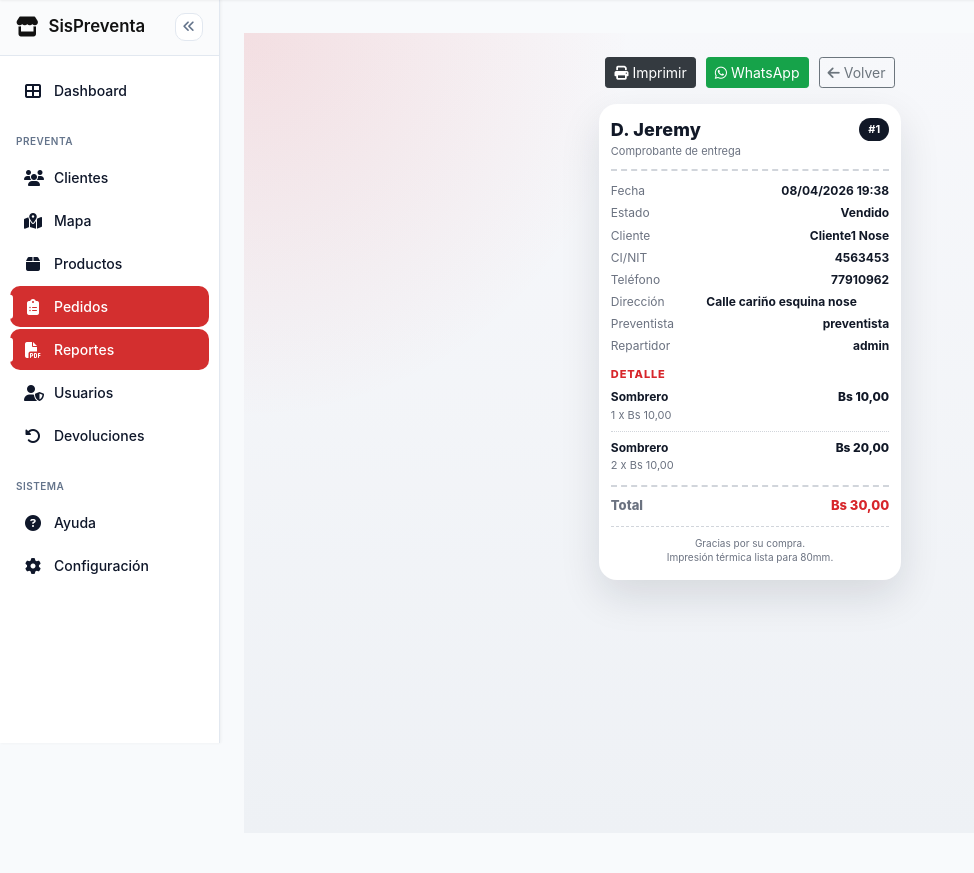
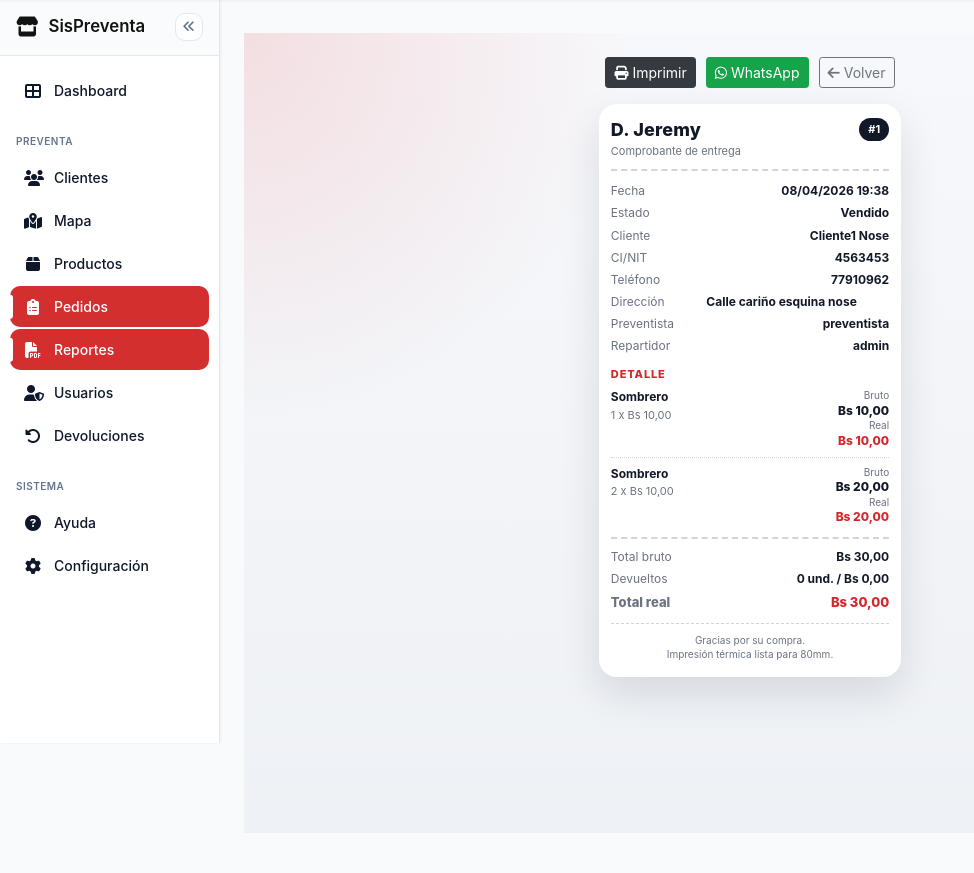
Before and after one commit to Guilder23/Sistema-Preventa, a Django app: page /reportes/pedidos/1/ticket/ in a window 1280 px wide. Shown: the part 57-930 px from the top of the page, without its empty margins (0-974 px from the left). Run offline with Django 5.2, Linux system fonts and the light colour scheme; a user stored in the database is signed in; data comes from the database, SQL or seed files in the repository; data that the repository does not hold is empty; some libraries are stand-ins or nearby versions.

Commit message:
Sacando el toral bruto y total real en pedidos y reportes, pdf y termico y tablas de pedidos y reportes

```diff
--- a/apps/reportes/views.py
+++ b/apps/reportes/views.py
@@ -93,7 +93,7 @@ def _pedidos_filtrados(request, user):
 
 @login_required
 def reportes_inicio(request):
-    from apps.pedidos.models import Pedido
+    from apps.pedidos.models import Pedido, DevolucionItem
 
     pedidos, filtros, preventistas = _pedidos_filtrados(request, request.user)
 
@@ -116,6 +116,26 @@ def reportes_inicio(request):
         pedidos.filter(estado=Pedido.ESTADO_ANULADO).aggregate(total=Sum("total")).get("total")
         or 0
     )
+
+    pedidos = list(pedidos)
+    pedido_ids = [p.id for p in pedidos]
+    devuelto_monto_por_pedido = defaultdict(lambda: Decimal("0.00"))
+
+    if pedido_ids:
+        devolucion_items = DevolucionItem.objects.filter(
+            devolucion__pedido_id__in=pedido_ids,
+            detalle_pedido__isnull=False,
+        ).select_related("detalle_pedido", "devolucion")
+
+        for item in devolucion_items:
+            precio = item.detalle_pedido.precio_unitario if item.detalle_pedido else Decimal("0.00")
+            monto = (precio or Decimal("0.00")) * Decimal(int(item.cantidad_devuelta or 0))
+            devuelto_monto_por_pedido[item.devolucion.pedido_id] += monto
+
+    for p in pedidos:
+        monto_devuelto = devuelto_monto_por_pedido.get(p.id, Decimal("0.00"))
+        p.total_devuelto_monto = monto_devuelto
+        p.total_neto = (p.total or Decimal("0.00")) - monto_devuelto
 
     return render(
         request,
@@ -143,7 +163,7 @@ def reportes_inicio(request):
 
 @login_required
 def pedidos_pdf(request):
-    from apps.pedidos.models import DetallePedido
+    from apps.pedidos.models import DetallePedido, DevolucionItem
 
     pedidos, filtros, _ = _pedidos_filtrados(request, request.user)
 
@@ -323,10 +343,34 @@ def pedidos_pdf(request):
     story.append(info_table)
     story.append(Spacer(1, 12))
 
-    data = [["#", "Cliente", "Preventista", "Fecha", "Estado", "Total"]]
+    pedido_ids = list(pedidos.values_list("id", flat=True))
+    devueltos_por_pedido = {}
+    monto_devuelto_por_pedido = defaultdict(lambda: Decimal("0.00"))
+    if pedido_ids:
+        devueltos_rows = (
+            DevolucionItem.objects.filter(devolucion__pedido_id__in=pedido_ids)
+            .values("devolucion__pedido_id")
+            .annotate(total_devuelto=Sum("cantidad_devuelta"))
+        )
+        for row in devueltos_rows:
+            devueltos_por_pedido[row["devolucion__pedido_id"]] = int(row["total_devuelto"] or 0)
+
+        devolucion_items = DevolucionItem.objects.filter(
+            devolucion__pedido_id__in=pedido_ids,
+            detalle_pedido__isnull=False,
+        ).select_related("detalle_pedido", "devolucion")
+        for item in devolucion_items:
+            precio = item.detalle_pedido.precio_unitario if item.detalle_pedido else Decimal("0.00")
+            monto = (precio or Decimal("0.00")) * Decimal(int(item.cantidad_devuelta or 0))
+            monto_devuelto_por_pedido[item.devolucion.pedido_id] += monto
+
+    data = [["#", "Cliente", "Preventista", "Fecha", "Estado", "Devueltos", "Total bruto", "Total real"]]
     total_monto = 0
+    total_monto_neto = Decimal("0.00")
     for p in pedidos:
         total_monto += p.total
+        total_neto = (p.total or Decimal("0.00")) - monto_devuelto_por_pedido.get(p.id, Decimal("0.00"))
+        total_monto_neto += total_neto
         data.append(
             [
                 str(p.id),
@@ -334,13 +378,15 @@ def pedidos_pdf(request):
                 p.preventista.get_full_name() or p.preventista.username,
                 p.fecha.strftime("%d/%m/%Y %H:%M"),
                 p.get_estado_display(),
+                str(devueltos_por_pedido.get(p.id, 0)),
                 _fmt_money(p.total),
+                _fmt_money(total_neto),
             ]
         )
 
     table = Table(
         data,
-        colWidths=[12 * mm, 45 * mm, 33 * mm, 38 * mm, 26 * mm, 24 * mm],
+        colWidths=[8 * mm, 33 * mm, 24 * mm, 28 * mm, 18 * mm, 14 * mm, 21 * mm, 21 * mm],
         repeatRows=1,
     )
     table.setStyle(
@@ -351,7 +397,8 @@ def pedidos_pdf(request):
                 ("FONTNAME", (0, 0), (-1, 0), "Helvetica-Bold"),
                 ("FONTSIZE", (0, 0), (-1, 0), 9),
                 ("ALIGN", (0, 0), (0, -1), "CENTER"),
-                ("ALIGN", (-1, 1), (-1, -1), "RIGHT"),
+                ("ALIGN", (5, 1), (5, -1), "CENTER"),
+                ("ALIGN", (6, 1), (7, -1), "RIGHT"),
                 ("GRID", (0, 0), (-1, -1), 0.25, colors.HexColor("#cfd4da")),
                 ("ROWBACKGROUNDS", (0, 1), (-1, -1), [colors.white, zebra]),
                 ("VALIGN", (0, 0), (-1, -1), "MIDDLE"),
@@ -369,7 +416,8 @@ def pedidos_pdf(request):
         ["Subtotal vendidos", _fmt_money(subtotal_vendidos)],
         ["Subtotal pendientes", _fmt_money(subtotal_pendientes)],
         ["Subtotal anulados", _fmt_money(subtotal_anulados)],
-        ["TOTAL", _fmt_money(total_monto)],
+        ["TOTAL BRUTO", _fmt_money(total_monto)],
+        ["TOTAL REAL", _fmt_money(total_monto_neto)],
     ]
     totals_table = Table(
         totals_data,
@@ -381,9 +429,9 @@ def pedidos_pdf(request):
                 ("FONTSIZE", (0, 0), (-1, 0), 9),
                 ("TEXTCOLOR", (0, 0), (-1, 0), muted),
                 ("LINEABOVE", (0, 3), (-1, 3), 0.7, colors.HexColor("#cfd4da")),
-                ("FONTNAME", (0, 3), (-1, 3), "Helvetica-Bold"),
-                ("FONTSIZE", (0, 3), (-1, 3), 10),
-                ("TEXTCOLOR", (0, 3), (-1, 3), accent),
+                ("FONTNAME", (0, 3), (-1, 4), "Helvetica-Bold"),
+                ("FONTSIZE", (0, 3), (-1, 4), 10),
+                ("TEXTCOLOR", (0, 3), (-1, 4), accent),
             ]
         ),
     )
@@ -505,13 +553,53 @@ def pedidos_pdf(request):
 
 @login_required
 def pedido_ticket(request, id: int):
-    from apps.pedidos.models import Pedido
+    from apps.pedidos.models import Pedido, DevolucionItem
 
     pedido = get_object_or_404(_pedido_qs_para_usuario(request.user), id=id)
     if pedido.estado not in {Pedido.ESTADO_VENDIDO, Pedido.ESTADO_NO_ENTREGADO}:
         return redirect("listar_pedidos")
 
-    detalles = pedido.detalles.select_related("producto").all()
+    detalles_qs = list(pedido.detalles.select_related("producto").all())
+    detalle_ids = [d.id for d in detalles_qs]
+
+    devueltos_por_detalle = defaultdict(int)
+    if detalle_ids:
+        devueltos_rows = (
+            DevolucionItem.objects.filter(
+                devolucion__pedido_id=pedido.id,
+                detalle_pedido_id__in=detalle_ids,
+            )
+            .values("detalle_pedido_id")
+            .annotate(total_devuelto=Sum("cantidad_devuelta"))
+        )
+        for row in devueltos_rows:
+            devueltos_por_detalle[row["detalle_pedido_id"]] = int(row["total_devuelto"] or 0)
+
+    detalles = []
+    total_devuelto_unidades = 0
+    total_devuelto_monto = Decimal("0.00")
+    for d in detalles_qs:
+        cant_devuelta = int(devueltos_por_detalle.get(d.id, 0))
+        subtotal_bruto = d.subtotal or Decimal("0.00")
+        monto_devuelto_item = (d.precio_unitario or Decimal("0.00")) * Decimal(cant_devuelta)
+        subtotal_neto = subtotal_bruto - monto_devuelto_item
+
+        total_devuelto_unidades += cant_devuelta
+        total_devuelto_monto += monto_devuelto_item
+
+        detalles.append(
+            {
+                "producto_nombre": d.producto.nombre,
+                "cantidad": int(d.cantidad or 0),
+                "precio_unitario": d.precio_unitario or Decimal("0.00"),
+                "cantidad_devuelta": cant_devuelta,
+                "subtotal_bruto": subtotal_bruto,
+                "subtotal_neto": subtotal_neto,
+            }
+        )
+
+    total_bruto = pedido.total or Decimal("0.00")
+    total_real = total_bruto - total_devuelto_monto
 
     repartidor = request.user.get_full_name() or request.user.username
     cliente_nombre = f"{pedido.cliente.nombres} {pedido.cliente.apellidos or ''}".strip()
@@ -527,6 +615,10 @@ def pedido_ticket(request, id: int):
             "preventista_nombre": preventista_nombre,
             "repartidor_nombre": repartidor,
             "estado_display": pedido.get_estado_display(),
+            "total_bruto": total_bruto,
+            "total_devuelto_unidades": total_devuelto_unidades,
+            "total_devuelto_monto": total_devuelto_monto,
+            "total_real": total_real,
         },
     )
 
@@ -562,7 +654,7 @@ def marcar_ticket_impreso(request, id: int):
         return JsonResponse({"ok": False, "error": "Método no permitido"}, status=405)
 
     perfil = getattr(request.user, "perfil", None)
-    if not (request.user.is_superuser or (perfil and perfil.rol == "repartidor")):
+    if not (request.user.is_superuser or (perfil and perfil.rol in {"repartidor", "administrador"})):
         return JsonResponse({"ok": False, "error": "Sin permisos"}, status=403)
 
     pedido = get_object_or_404(_pedido_qs_para_usuario(request.user), id=id)
@@ -581,10 +673,10 @@ def marcar_ticket_impreso(request, id: int):
 
 @login_required
 def compartir_ticket_whatsapp(request, id: int):
-    from apps.pedidos.models import Pedido
+    from apps.pedidos.models import Pedido, DevolucionItem
 
     perfil = getattr(request.user, "perfil", None)
-    if not (request.user.is_superuser or (perfil and perfil.rol == "repartidor")):
+    if not (request.user.is_superuser or (perfil and perfil.rol in {"repartidor", "administrador"})):
         return redirect("listar_pedidos")
 
     pedido = get_object_or_404(_pedido_qs_para_usuario(request.user), id=id)
@@ -598,12 +690,26 @@ def compartir_ticket_whatsapp(request, id: int):
     cliente_nombre = f"{pedido.cliente.nombres} {pedido.cliente.apellidos or ''}".strip()
     ticket_url = request.build_absolute_uri(reverse("reporte_pedido_ticket", args=[pedido.id]))
 
+    detalle_ids = list(pedido.detalles.values_list("id", flat=True))
+    total_devuelto_monto = Decimal("0.00")
+    if detalle_ids:
+        devolucion_items = DevolucionItem.objects.filter(
+            devolucion__pedido_id=pedido.id,
+            detalle_pedido_id__in=detalle_ids,
+        ).select_related("detalle_pedido")
+        for item in devolucion_items:
+            precio = item.detalle_pedido.precio_unitario if item.detalle_pedido else Decimal("0.00")
+            total_devuelto_monto += (precio or Decimal("0.00")) * Decimal(int(item.cantidad_devuelta or 0))
+
+    total_real = (pedido.total or Decimal("0.00")) - total_devuelto_monto
+
     mensaje = (
         f"Comprobante de entrega\n"
         f"Pedido #{pedido.id}\n"
         f"Cliente: {cliente_nombre}\n"
         f"Estado: {pedido.get_estado_display()}\n"
-        f"Total: Bs {pedido.total:.2f}\n"
+        f"Total bruto: Bs {(pedido.total or Decimal('0.00')):.2f}\n"
+        f"Total real: Bs {total_real:.2f}\n"
         f"Ticket: {ticket_url}"
     )
 
@@ -612,10 +718,27 @@ def compartir_ticket_whatsapp(request, id: int):
 
 @login_required
 def pedido_pdf(request, id: int):
-    from apps.pedidos.models import Pedido
+    from apps.pedidos.models import Pedido, DevolucionItem
 
     pedido = get_object_or_404(_pedido_qs_para_usuario(request.user), id=id)
     detalles = pedido.detalles.select_related("producto").all()
+
+    detalle_ids = list(detalles.values_list("id", flat=True))
+    devueltos_por_detalle = {}
+    if detalle_ids:
+        devueltos_rows = (
+            DevolucionItem.objects.filter(
+                devolucion__pedido_id=pedido.id,
+                detalle_pedido_id__in=detalle_ids,
+            )
+            .values("detalle_pedido_id")
+            .annotate(total_devuelto=Sum("cantidad_devuelta"))
+        )
+        for row in devueltos_rows:
+            devueltos_por_detalle[row["detalle_pedido_id"]] = int(row["total_devuelto"] or 0)
+
+    total_devueltos = sum(devueltos_por_detalle.values())
+    total_devuelto_monto = Decimal("0.00")
 
     def _fmt_money(value) -> str:
         try:
@@ -805,24 +928,31 @@ def pedido_pdf(request, id: int):
     story.append(Spacer(1, 12))
 
     # Items table
-    data = [["SL", "Descripción", "Precio", "Cant.", "Total"]]
+    data = [["SL", "Descripción", "Precio", "Cant.", "Devueltos", "Total bruto", "Total real"]]
     for idx, d in enumerate(detalles, start=1):
         desc = d.producto.nombre
         if getattr(d.producto, "codigo", None):
             desc = f"{d.producto.codigo} - {desc}"
+        cant_devuelta = int(devueltos_por_detalle.get(d.id, 0))
+        subtotal_neto = (d.subtotal or Decimal("0.00")) - ((d.precio_unitario or Decimal("0.00")) * Decimal(cant_devuelta))
+        total_devuelto_monto += (d.precio_unitario or Decimal("0.00")) * Decimal(cant_devuelta)
         data.append(
             [
                 str(idx),
                 desc,
                 _fmt_money(d.precio_unitario),
                 str(d.cantidad),
+                str(cant_devuelta),
                 _fmt_money(d.subtotal),
+                _fmt_money(subtotal_neto),
             ]
         )
 
+    total_neto = (pedido.total or Decimal("0.00")) - total_devuelto_monto
+
     items_table = Table(
         data,
-        colWidths=[10 * mm, 95 * mm, 28 * mm, 18 * mm, 29 * mm],
+        colWidths=[8 * mm, 66 * mm, 20 * mm, 14 * mm, 14 * mm, 24 * mm, 24 * mm],
         repeatRows=1,
     )
     items_table.setStyle(
@@ -833,8 +963,9 @@ def pedido_pdf(request, id: int):
                 ("FONTNAME", (0, 0), (-1, 0), "Helvetica-Bold"),
                 ("FONTSIZE", (0, 0), (-1, 0), 9),
                 ("ALIGN", (0, 0), (0, -1), "CENTER"),
-                ("ALIGN", (2, 1), (-1, -1), "RIGHT"),
-                ("ALIGN", (3, 1), (3, -1), "CENTER"),
+                ("ALIGN", (2, 1), (2, -1), "RIGHT"),
+                ("ALIGN", (5, 1), (6, -1), "RIGHT"),
+                ("ALIGN", (3, 1), (4, -1), "CENTER"),
                 ("VALIGN", (0, 0), (-1, -1), "MIDDLE"),
                 ("GRID", (0, 0), (-1, -1), 0.25, colors.HexColor("#cfd4da")),
                 ("ROWBACKGROUNDS", (0, 1), (-1, -1), [colors.white, zebra]),
@@ -850,8 +981,10 @@ def pedido_pdf(request, id: int):
 
     # Totals block (right aligned)
     totals_data = [
-        ["Subtotal", _fmt_money(pedido.total)],
-        ["TOTAL", _fmt_money(pedido.total)],
+        ["Devueltos (unid.)", str(total_devueltos)],
+        ["Monto devuelto", _fmt_money(total_devuelto_monto)],
+        ["Subtotal bruto", _fmt_money(pedido.total)],
+        ["TOTAL REAL", _fmt_money(total_neto)],
     ]
     totals_table = Table(
         totals_data,
@@ -862,10 +995,10 @@ def pedido_pdf(request, id: int):
                 ("FONTNAME", (0, 0), (-1, 0), "Helvetica"),
                 ("FONTSIZE", (0, 0), (-1, 0), 9),
                 ("TEXTCOLOR", (0, 0), (-1, 0), muted),
-                ("LINEABOVE", (0, 1), (-1, 1), 0.7, colors.HexColor("#cfd4da")),
-                ("FONTNAME", (0, 1), (-1, 1), "Helvetica-Bold"),
-                ("FONTSIZE", (0, 1), (-1, 1), 11),
-                ("TEXTCOLOR", (0, 1), (-1, 1), accent),
+                ("LINEABOVE", (0, 3), (-1, 3), 0.7, colors.HexColor("#cfd4da")),
+                ("FONTNAME", (0, 3), (-1, 3), "Helvetica-Bold"),
+                ("FONTSIZE", (0, 3), (-1, 3), 11),
+                ("TEXTCOLOR", (0, 3), (-1, 3), accent),
                 ("TOPPADDING", (0, 0), (-1, -1), 2),
                 ("BOTTOMPADDING", (0, 0), (-1, -1), 2),
             ]
--- a/static/css/reportes/pedido_ticket.css
+++ b/static/css/reportes/pedido_ticket.css
@@ -131,11 +131,30 @@
     margin-top: 2px;
 }
 
+.ticket-item-meta--danger {
+    color: #d7262b;
+    font-weight: 700;
+}
+
+.ticket-item-total-wrap {
+    min-width: 90px;
+    text-align: right;
+}
+
+.ticket-item-total-label {
+    font-size: 10px;
+    color: #6b7280;
+}
+
 .ticket-item-total {
     min-width: 78px;
     text-align: right;
     font-weight: 800;
     white-space: nowrap;
+}
+
+.ticket-item-total--real {
+    color: #d7262b;
 }
 
 .ticket-total-box {
--- a/static/js/pedidos/modals/ver.js
+++ b/static/js/pedidos/modals/ver.js
@@ -4,6 +4,7 @@
     function estadoLabel(estado) {
         if (estado === 'anulado') return 'Anulado';
         if (estado === 'vendido') return 'Vendido';
+        if (estado === 'no_entregado') return 'No entregado';
         return 'Pendiente';
     }
 
@@ -23,6 +24,7 @@
                     $('#verPedidoFecha').text(data.fecha || '—');
                     $('#verPedidoEstado').text(estadoLabel(data.estado));
                     $('#verPedidoTotal').text(data.total || '0.00');
+                    $('#verPedidoTotalNeto').text(data.total_neto || data.total || '0.00');
                     $('#verPedidoObs').text(data.observacion || '—');
 
                     const body = $('#verPedidoDetalles');
@@ -30,12 +32,16 @@
                     (data.detalles || []).forEach((d) => {
                         const precio = d.precio_unitario ?? '0.00';
                         const subtotal = d.subtotal ?? '0.00';
+                        const devuelto = d.cantidad_devuelta ?? 0;
+                        const subtotalNeto = d.subtotal_neto ?? subtotal;
                         body.append(`
                             <tr>
                                 <td>${d.producto__nombre}</td>
                                 <td>Bs ${precio}</td>
                                 <td>${d.cantidad}</td>
+                                <td>${devuelto}</td>
                                 <td>Bs ${subtotal}</td>
+                                <td>Bs ${subtotalNeto}</td>
                             </tr>
                         `);
                     });
--- a/templates/pedidos/modals/ver.html
+++ b/templates/pedidos/modals/ver.html
@@ -24,7 +24,9 @@
                                 <th>Producto</th>
                                 <th style="width: 18%;">Precio (Bs)</th>
                                 <th style="width: 14%;">Cant.</th>
+                                <th style="width: 12%;">Dev.</th>
                                 <th style="width: 18%;">Subtotal (Bs)</th>
+                                <th style="width: 18%;">Total real (Bs)</th>
                             </tr>
                         </thead>
                         <tbody id="verPedidoDetalles"></tbody>
@@ -32,7 +34,8 @@
                 </div>
 
                 <div class="text-right">
-                    <h5 class="mb-0">Total: Bs <span id="verPedidoTotal">0.00</span></h5>
+                    <div><strong>Total bruto:</strong> Bs <span id="verPedidoTotal">0.00</span></div>
+                    <h5 class="mb-0">Total real: Bs <span id="verPedidoTotalNeto">0.00</span></h5>
                 </div>
 
                 <div class="mt-2">
--- a/templates/pedidos/pedidos.html
+++ b/templates/pedidos/pedidos.html
@@ -84,7 +84,8 @@
                         <th style="width: 28%;">Cliente</th>
                         <th style="width: 18%;">Preventista</th>
                         <th style="width: 16%;">Fecha</th>
-                        <th style="width: 12%;">Total</th>
+                        <th style="width: 10%;">Total Bruto</th>
+                        <th style="width: 10%;">Total Real</th>
                         <th style="width: 10%;" class="text-center">Estado</th>
                         <th style="width: 12%;" class="text-center">Acciones</th>
                     </tr>
@@ -102,6 +103,7 @@
                         </td>
                         <td><small class="text-muted">{{ p.fecha|date:'d/m/Y H:i' }}</small></td>
                         <td class="font-weight-bold">Bs {{ p.total|floatformat:2 }}</td>
+                        <td class="font-weight-bold">Bs {{ p.total_neto|floatformat:2 }}</td>
                         <td class="text-center">
                             {% if p.estado == 'anulado' %}
                             <span class="badge-estado badge-estado-anulado"><i class="fas fa-ban"></i> Anulado</span>
@@ -195,7 +197,7 @@
                     </tr>
                     {% empty %}
                     <tr>
-                        <td colspan="7" class="text-center py-4">
+                        <td colspan="8" class="text-center py-4">
                             <i class="fas fa-inbox fa-3x text-muted mb-2"></i>
                             <p class="text-muted">No hay pedidos registrados</p>
                         </td>
--- a/templates/reportes/pedido_ticket.html
+++ b/templates/reportes/pedido_ticket.html
@@ -77,19 +77,35 @@
                 {% for d in detalles %}
                 <article class="ticket-item">
                     <div class="ticket-item-main">
-                        <div class="ticket-item-name">{{ d.producto.nombre }}</div>
+                        <div class="ticket-item-name">{{ d.producto_nombre }}</div>
                         <div class="ticket-item-meta">{{ d.cantidad }} x Bs {{ d.precio_unitario|floatformat:2 }}</div>
+                        {% if d.cantidad_devuelta > 0 %}
+                        <div class="ticket-item-meta ticket-item-meta--danger">Devueltos: {{ d.cantidad_devuelta }}</div>
+                        {% endif %}
                     </div>
-                    <div class="ticket-item-total">Bs {{ d.subtotal|floatformat:2 }}</div>
+                    <div class="ticket-item-total-wrap">
+                        <div class="ticket-item-total-label">Bruto</div>
+                        <div class="ticket-item-total">Bs {{ d.subtotal_bruto|floatformat:2 }}</div>
+                        <div class="ticket-item-total-label">Real</div>
+                        <div class="ticket-item-total ticket-item-total--real">Bs {{ d.subtotal_neto|floatformat:2 }}</div>
+                    </div>
                 </article>
                 {% endfor %}
             </div>
         </section>
 
         <section class="ticket-block ticket-total-box">
+            <div class="ticket-row">
+                <span>Total bruto</span>
+                <strong>Bs {{ total_bruto|floatformat:2 }}</strong>
+            </div>
+            <div class="ticket-row">
+                <span>Devueltos</span>
+                <strong>{{ total_devuelto_unidades }} und. / Bs {{ total_devuelto_monto|floatformat:2 }}</strong>
+            </div>
             <div class="ticket-row ticket-row--total">
-                <span>Total</span>
-                <strong>Bs {{ pedido.total|floatformat:2 }}</strong>
+                <span>Total real</span>
+                <strong>Bs {{ total_real|floatformat:2 }}</strong>
             </div>
             {% if pedido.observacion %}
             <div class="ticket-note">
--- a/templates/reportes/reportes.html
+++ b/templates/reportes/reportes.html
@@ -122,7 +122,8 @@
                             <th>Preventista</th>
                             <th>Fecha</th>
                             <th>Estado</th>
-                            <th>Total</th>
+                            <th>Total bruto</th>
+                            <th>Total real</th>
                             <th class="text-center">PDF</th>
                         </tr>
                     </thead>
@@ -135,6 +136,7 @@
                             <td>{{ p.fecha|date:'d/m/Y H:i' }}</td>
                             <td>{{ p.get_estado_display }}</td>
                             <td>Bs {{ p.total|floatformat:2 }}</td>
+                            <td>Bs {{ p.total_neto|floatformat:2 }}</td>
                             <td class="text-center">
                                 <a class="btn btn-danger btn-sm" href="{% url 'reporte_pedido_pdf' p.id %}" target="_blank" rel="noopener">
                                     <i class="fas fa-file-pdf"></i>
@@ -143,7 +145,7 @@
                         </tr>
                         {% empty %}
                         <tr>
-                            <td colspan="7" class="text-center text-muted py-4">No hay pedidos para mostrar.</td>
+                            <td colspan="8" class="text-center text-muted py-4">No hay pedidos para mostrar.</td>
                         </tr>
                         {% endfor %}
                     </tbody>
```
Also changed, not shown: apps/pedidos/views.py (+56 -13 lines).
